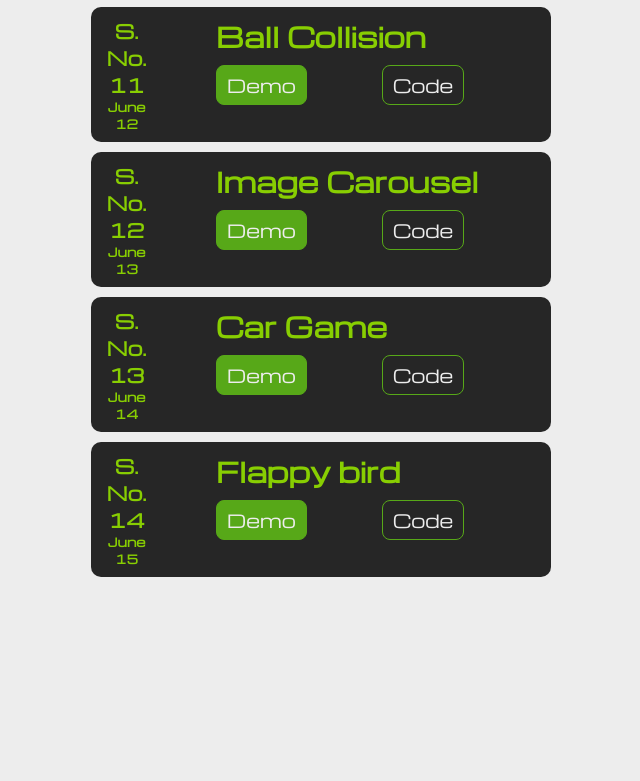
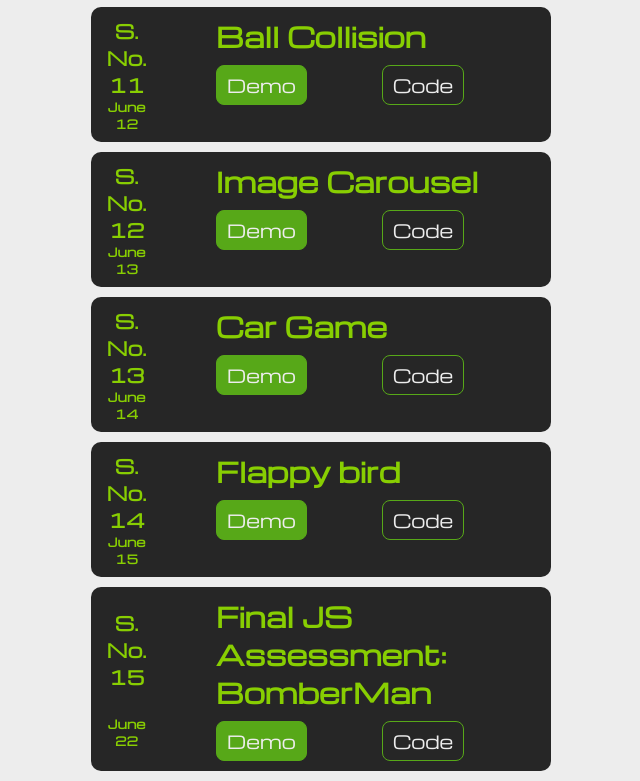
Before and after one commit to Toxicann/leapfrog, a plain HTML site: page index.html in a window 1280 px wide. Shown: the part 1667-2448 px from the top of the page, without its empty margins (319-959 px from the left). Before the commit the page ends 2254 px from the top, so only its background shows below. Drawn offline with nearby package versions, Linux system fonts and the light colour scheme.

Commit message:
added bomberman section

```diff
--- a/index.html
+++ b/index.html
@@ -321,6 +321,28 @@
           </div>
         </div>
       </div>
+
+      <div class="row">
+        <div class="date">
+          <h3>S. No. 15</h3>
+          <h4>June 22</h4>
+        </div>
+        <div class="assignment_content">
+          <h2>Final JS Assessment: BomberMan</h2>
+          <div class="links">
+            <a
+              class="btn btn--primary"
+              href="https://Bomberman.toxicann.repl.co"
+              >Demo</a
+            >
+            <a
+              class="btn btn--secondary"
+              href="https://github.com/Toxicann/Bomberman"
+              >Code</a
+            >
+          </div>
+        </div>
+      </div>
     </div>
   </body>
 </html>
```
